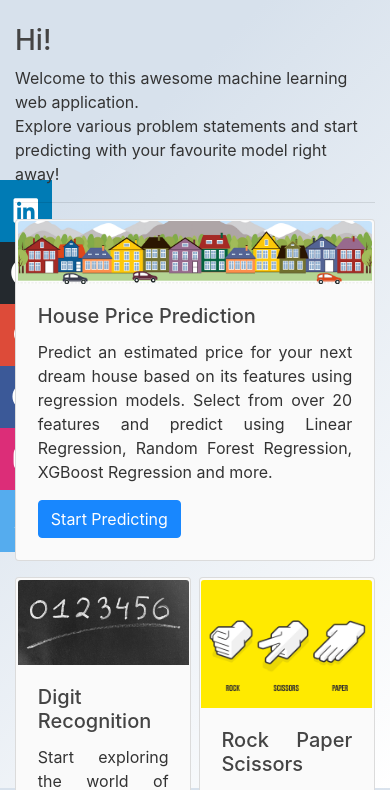
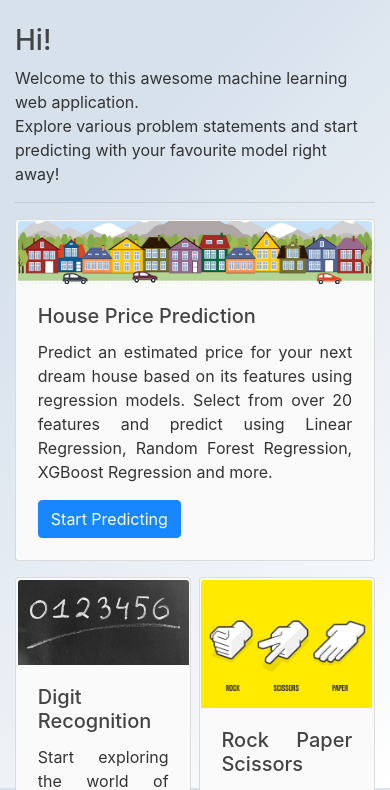
Before and after one commit to rishabh1323/The-ML-DL-App, a Flask app: page / in a window 390 px wide. Shown: the part 56-846 px from the top of the page. Run offline with Flask 2, Linux system fonts and the light colour scheme; some libraries are stand-ins or nearby versions.

Commit message:
Add screen size response to social icon bar

```diff
--- a/static/main.css
+++ b/static/main.css
@@ -103,6 +103,12 @@ a.article-title:hover {
     -ms-transform: translateY(-50%);
     transform: translateY(-50%);
 }
+
+@media screen and (max-width: 850px) {
+    .icon-bar {
+       display: None;
+    }
+ }
 
 .icon-bar a {
     display: block;
```
